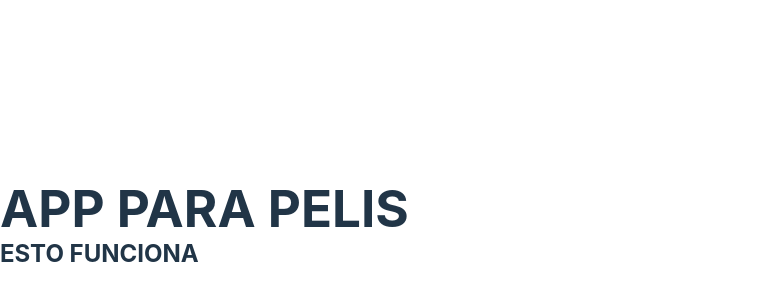
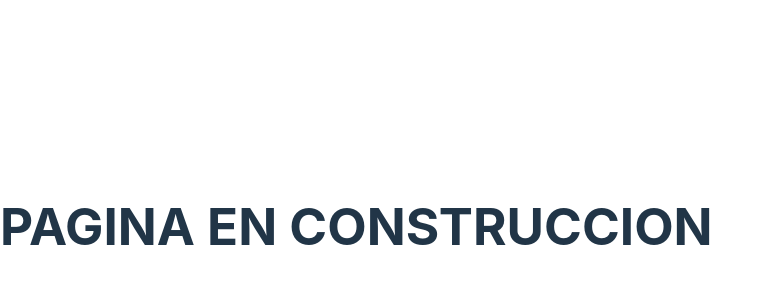
Before and after one commit to AdusoftCo/reactfilm2023, a React (Vite) app: page / in a window 1280 px wide. Shown: the part 174-474 px from the top of the page, without its empty margins (0-772 px from the left). Built offline with nearby package versions, Linux system fonts and the light colour scheme.

Commit message:
[cfg] - base prod

```diff
--- a/src/App.jsx
+++ b/src/App.jsx
@@ -1,8 +1,7 @@
 const App = () => {
   return (
     <div>
-      <h1>APP PARA PELIS</h1>
-      <h2>ESTO FUNCIONA</h2>
+      <h1>PAGINA EN CONSTRUCCION</h1>
     </div>
   )
 }
```
